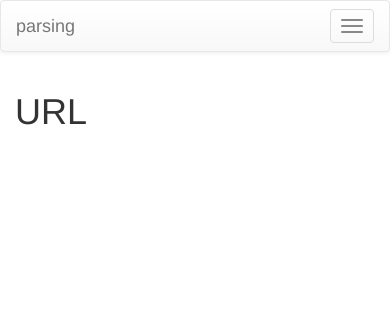
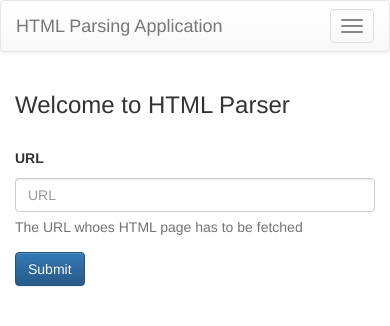
Before and after one commit to joeljames/url-parse, a Flask app: page / in a window 390 px wide. Shown: the top 326 px of the page. Run offline with Flask 2, Linux system fonts and the light colour scheme; some libraries are stand-ins or nearby versions.

Commit message:
Add URL request form and from post view

```diff
--- a/app/factory.py
+++ b/app/factory.py
@@ -1,6 +1,7 @@
 from flask import Flask
 
 from app.url_parsing.urls import mod_url_parsing
+from app.services import configure_services
 
 
 __all__ = [
@@ -16,6 +17,7 @@ class AppFactory(object):
         )
         # Load config
         self.app.config.from_object('config')
+        configure_services(self.app)
         self.configure_views()
 
     def configure_views(self):
--- a/app/templates/base.html
+++ b/app/templates/base.html
@@ -4,7 +4,7 @@
     <meta charset="utf-8">
     <meta http-equiv="X-UA-Compatible" content="IE=edge">
     <meta name="viewport" content="width=device-width, initial-scale=1">
-    <title>URL Parsing Application</title>
+    <title>HTML Parsing Application</title>
     <link rel="stylesheet" href="https://maxcdn.bootstrapcdn.com/bootstrap/3.3.4/css/bootstrap.min.css">
     <link rel="stylesheet" href="https://maxcdn.bootstrapcdn.com/bootstrap/3.3.4/css/bootstrap-theme.min.css">
   </head>
@@ -18,7 +18,7 @@
             <span class="icon-bar"></span>
             <span class="icon-bar"></span>
           </button>
-          <a class="navbar-brand" href="#">parsing</a>
+          <a class="navbar-brand" href="#">HTML Parsing Application</a>
         </div>
         <div class="collapse navbar-collapse" id="bs-example-navbar-collapse-1">
           <ul class="nav navbar-nav">
--- a/app/templates/index.html
+++ b/app/templates/index.html
@@ -1,6 +1,58 @@
 {% extends 'base.html' %}
 {% block content %}
   <div class="container">
-    <h1>URL</h1>
+    <h3>Welcome to HTML Parser</h3>
+
+      <form action="{{ url_for('url_parsing.url_parsing_detail') }}" method="post" class="form-inline">
+        <div>
+          <br>
+          <div class="form-group">
+            <label for="URLInput">{{ form.url.label }}</label>
+            <input type="text" name="url" class="form-control" id="URLInput" placeholder="URL">
+            <span id="helpBlock" class="help-block">The URL whoes HTML page has to be fetched</span>
+          </div>
+          {% if form.url.errors %}
+            <ul>
+              <li><p class="bg-danger">{{ form.url.errors[0] }}</p></li>
+            </ul>
+          {% endif %}
+          {{ form.csrf_token }}
+        </div>
+        <button type="submit" class="btn btn-primary">Submit</button>
+      </form>
+
+      <div class="row">
+        <div class="col-md-8">
+          <br>
+          {% if parser %}
+            <pre>{{ parser.data }}</pre>
+          {% endif %}
+        </div>
+        <div class="col-md-4">
+          {% if parser %}
+            <h4>Summary</h>
+            <table class="table table-hover">
+              <thead>
+                <tr>
+                  <th>Tag</th>
+                  <th>Count</th>
+                </tr>
+              </thead>
+              <tbody>
+                {% for tag, count in parser.summary.items() %}
+                  <tr>
+                    <td>
+                      {{ tag }}
+                    </td>
+                    <td>
+                      {{ count }}
+                    </td>
+                  </tr>
+                {% endfor %}
+              </tbody>
+            </table>
+          {% endif %}
+        </div>
+      </div>
   </div>
 {% endblock content %}
--- /dev/null
+++ b/app/url_parsing/forms.py
@@ -0,0 +1,19 @@
+from flask_wtf import Form
+from wtforms import validators
+from wtforms.fields.html5 import URLField
+
+
+__all__ = [
+    'UrlRequestForm',
+]
+
+
+class UrlRequestForm(Form):
+
+    url = URLField(
+        'URL',
+        [
+            validators.url(),
+            validators.Required(message='Must provide a valid web url.')
+        ]
+    )
--- /dev/null
+++ b/app/url_parsing/parsers.py
@@ -0,0 +1,41 @@
+from html.parser import HTMLParser
+from collections import defaultdict
+from urllib.request import urlopen
+
+from app.shared.utils import force_str
+
+
+__all__ = [
+    'HtmlParser',
+]
+
+
+class HtmlParser(HTMLParser):
+    """
+    Simple Html parser.
+    """
+    summary_dict = defaultdict(int)
+
+    def feed(self, url):
+        response = urlopen(url)
+        self._data = force_str(response.read())
+        super().feed(self._data)
+
+    @property
+    def summary(self):
+        return self.summary_dict
+
+    @property
+    def data(self):
+        return self._data
+
+    def reset(self):
+        self._raw_source = None
+        self.summary_dict = defaultdict(int)
+        super().reset()
+
+    def handle_starttag(self, tag, attrs):
+        self.summary_dict[tag] += 1
+
+    def handle_endtag(self, tag):
+        self.summary_dict[tag] += 1
--- a/app/url_parsing/urls.py
+++ b/app/url_parsing/urls.py
@@ -12,12 +12,12 @@ __all__ = [
 
 
 mod_url_parsing = Blueprint(
-    'url-parsing',
+    'url_parsing',
     __name__,
     url_prefix='/'
 )
 
 mod_url_parsing.add_url_rule(
     '/',
-    view_func=UrlParsingView.as_view('url-parse-detail')
+    view_func=UrlParsingView.as_view('url_parsing_detail')
 )
--- a/app/url_parsing/views.py
+++ b/app/url_parsing/views.py
@@ -1,7 +1,14 @@
 from __future__ import absolute_import
 
 from flask.views import MethodView
-from flask import render_template
+from flask import (
+    render_template,
+    request,
+    current_app
+)
+
+from app.url_parsing.forms import UrlRequestForm
+from app.url_parsing.parsers import HtmlParser
 
 
 __all__ = [
@@ -11,7 +18,29 @@ __all__ = [
 
 class UrlParsingView(MethodView):
 
+    def __init__(self,
+                 template_name='index.html'):
+        super().__init__()
+        self.template_name = template_name
+        self.logger = current_app.logger
+
     def get(self):
+        form = UrlRequestForm(request.form)
         return render_template(
-            'index.html'
+            self.template_name,
+            form=form
         )
+
+    def post(self):
+        parser = None
+        form = UrlRequestForm(request.form)
+        if form.validate_on_submit():
+            parser = HtmlParser()
+            parser.feed(form.url.data)
+        else:
+            self.logger.error(form.errors)
+        return render_template(
+            self.template_name,
+            form=form,
+            parser=parser
+        )
--- a/requirements.txt
+++ b/requirements.txt
@@ -1,5 +1,6 @@
 # Base Libraries
 flask==0.10.1
+flask-wtf==0.9.5
 
 # Server
 gunicorn==19.1.1
```
Also changed, not shown: app/services.py (added, +13 -0 lines), app/shared/utils.py (added, +16 -0 lines), config.py (+6 -1 lines).
